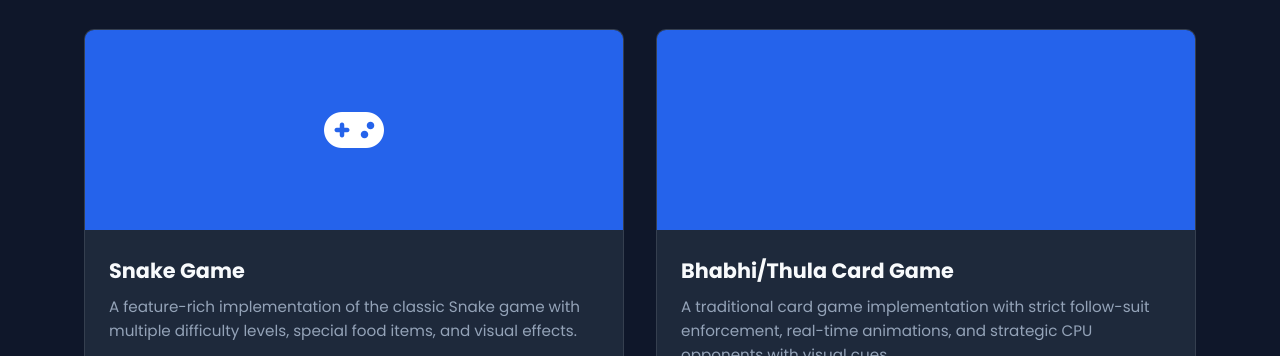
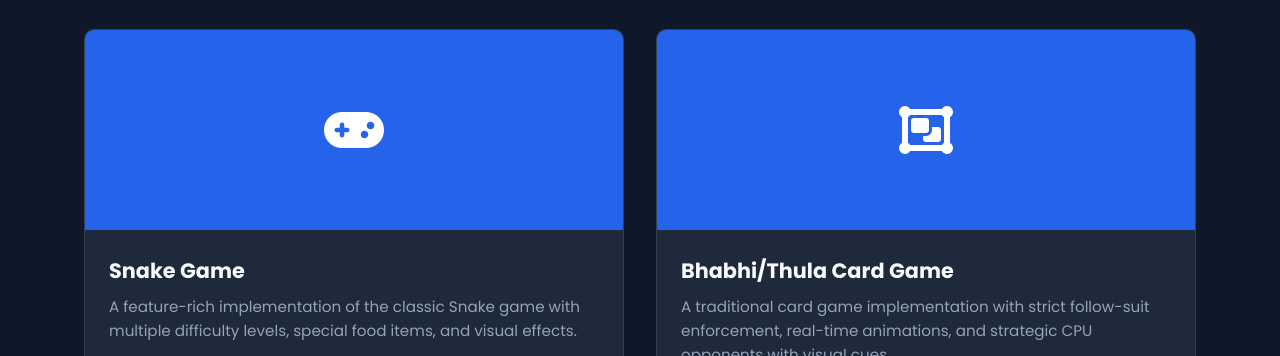
Before and after one commit to badar-92/MyPortfolio, a plain HTML site: page index.html in a window 1280 px wide. Shown: the part 2319-2675 px from the top of the page. Drawn offline with nearby package versions, Linux system fonts and the light colour scheme.

Commit message:
Update index.html

```diff
--- a/index.html
+++ b/index.html
@@ -817,7 +817,7 @@
                 <!-- Project 4 - Card Game -->
                 <div class="project-card" data-aos="fade-up" data-aos-delay="400">
                     <div class="project-image">
-                        <i class="fa-solid fa-cards""></i>
+                        <i class="fas fa-object-group ""></i>
                     </div>
                     <div class="project-content">
                         <h3>Bhabhi/Thula Card Game</h3>
```
